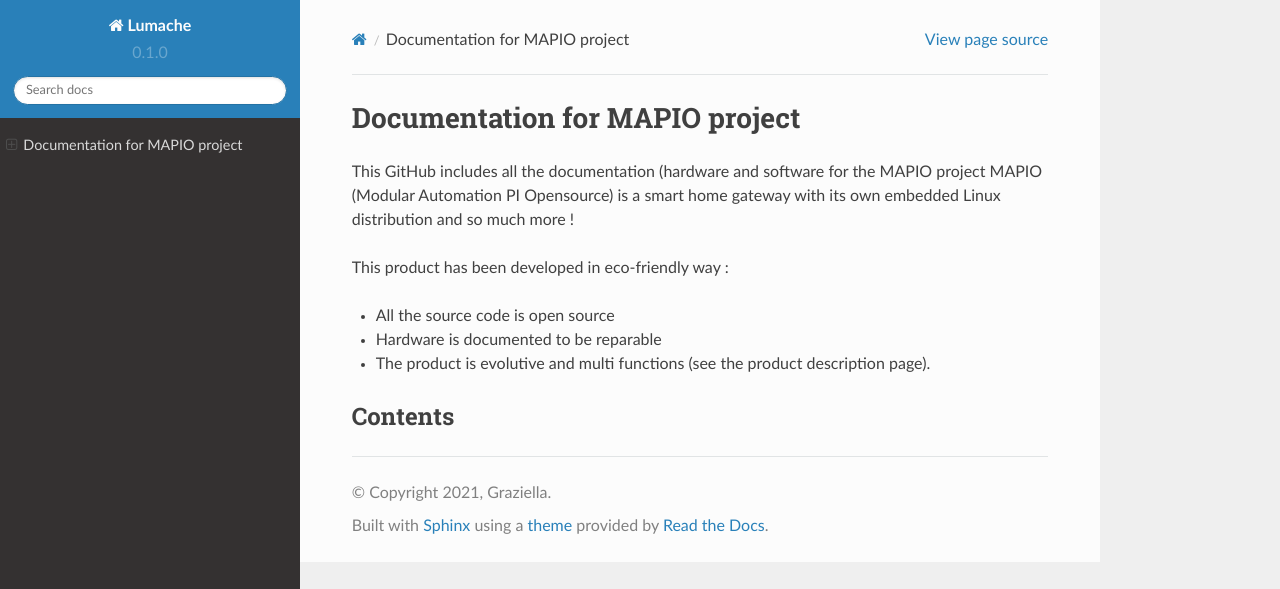
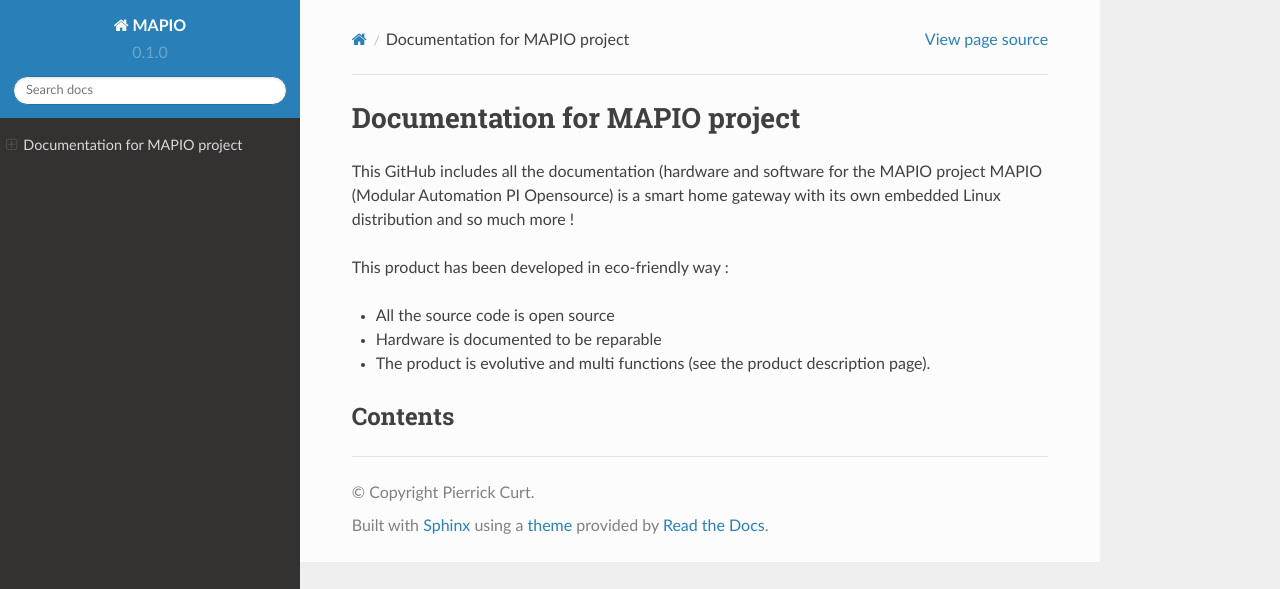
Before and after one commit to pcurt/mapio-docs, a Sphinx documentation site: the page built from docs/source/index.rst, in a window 1280 px wide. Shown: the top 589 px of the page. Built offline with Sphinx 7.4.7 and the Read the Docs theme 2.0.0, drawn with Linux system fonts in a browser that asks for light colours; pages that are not in the unit, such as notebooks, are missing from menus.

Commit message:
Update conf.py

```diff
--- a/docs/source/conf.py
+++ b/docs/source/conf.py
@@ -2,9 +2,9 @@
 
 # -- Project information
 
-project = 'Lumache'
-copyright = '2021, Graziella'
-author = 'Graziella'
+project = 'MAPIO'
+copyright = 'Pierrick Curt'
+author = 'Pierrick Curt'
 
 release = '0.1'
 version = '0.1.0'
```
